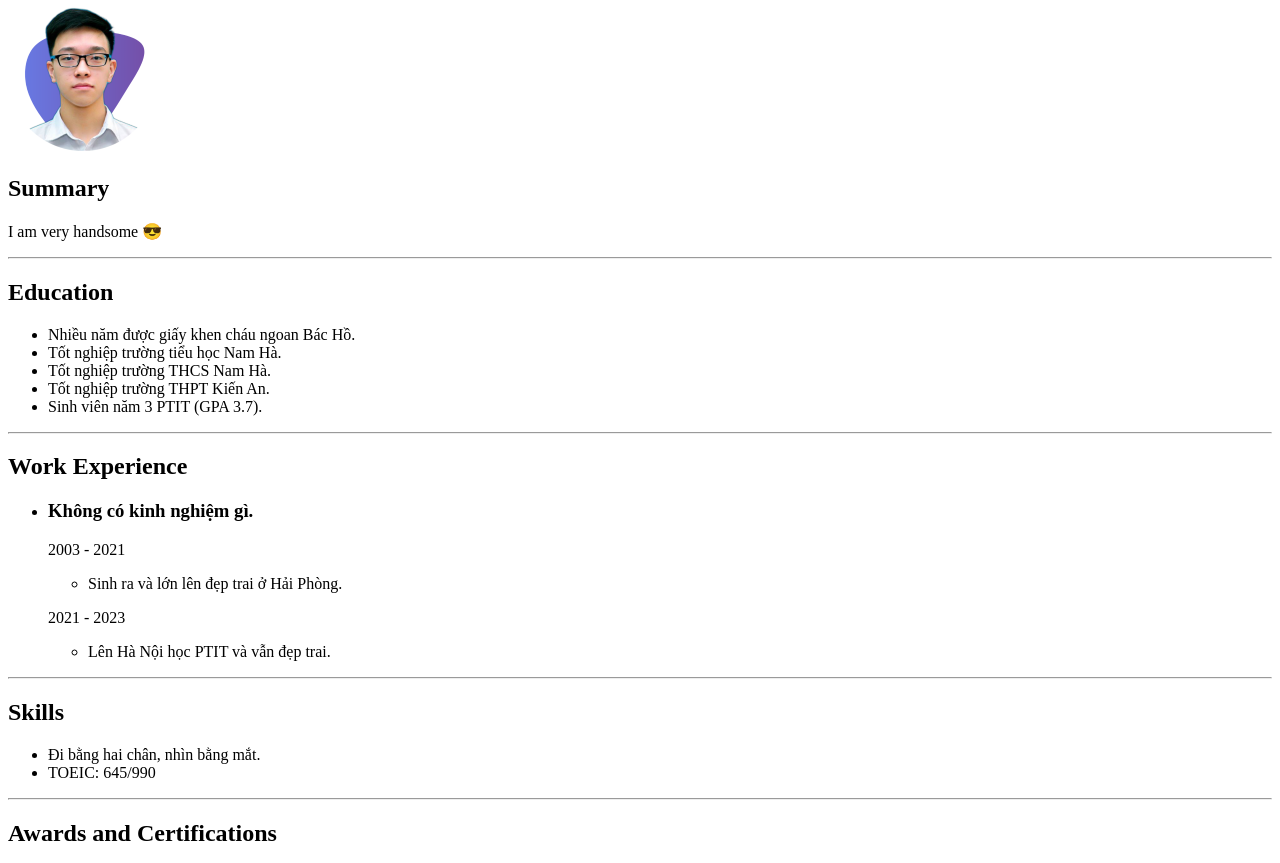
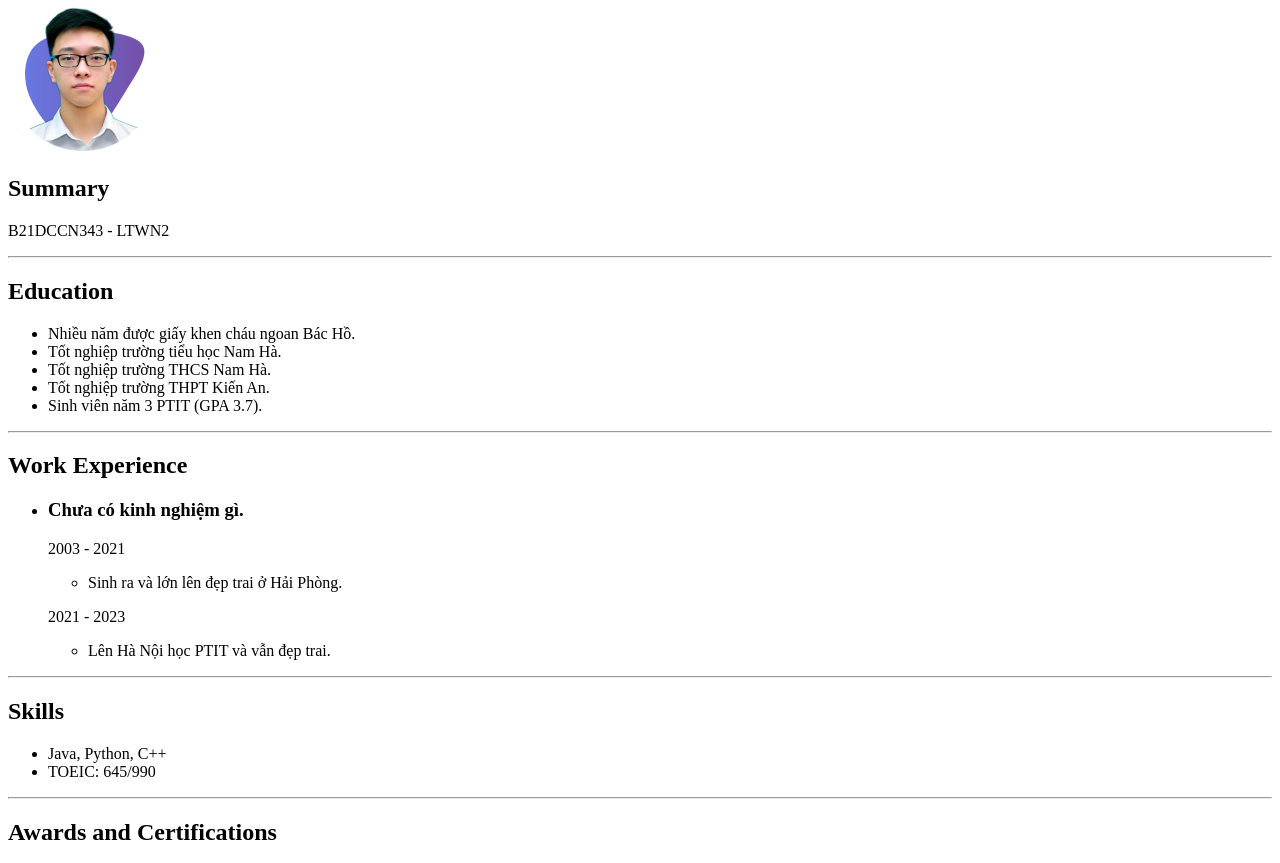
Before and after one commit to NgHHie/resume-B21DCCN343, a website: page index.html in a window 1280 px wide. Shown: the part 79-942 px from the top of the page. Drawn offline with Linux system fonts and the light colour scheme.

Commit message:
Update index.html

```diff
--- a/index.html
+++ b/index.html
@@ -9,7 +9,7 @@
     <h1>Nguyễn Hoàng Hiệp</h1>
     <img src="./profile-pic (1).png"/>
     <h2>Summary</h2>
-    <p>I am very handsome 😎</p>
+    <p>B21DCCN343 - LTWN2</p>
     <hr/>
     <h2>Education</h2>
     <ul>
@@ -23,7 +23,7 @@
     <h2>Work Experience</h2>
     <ul>
         <li>
-            <h3>Không có kinh nghiệm gì.</h3>
+            <h3>Chưa có kinh nghiệm gì.</h3>
             <p>2003 - 2021</p>
             <ul>
                 <li>Sinh ra và lớn lên đẹp trai ở Hải Phòng.</li>
@@ -37,7 +37,7 @@
     <hr/>
     <h2>Skills</h2>
     <ul>
-        <li>Đi bằng hai chân, nhìn bằng mắt.</li>
+        <li>Java, Python, C++</li>
         <li>TOEIC: 645/990</li>
     </ul>
     <hr/>
```
